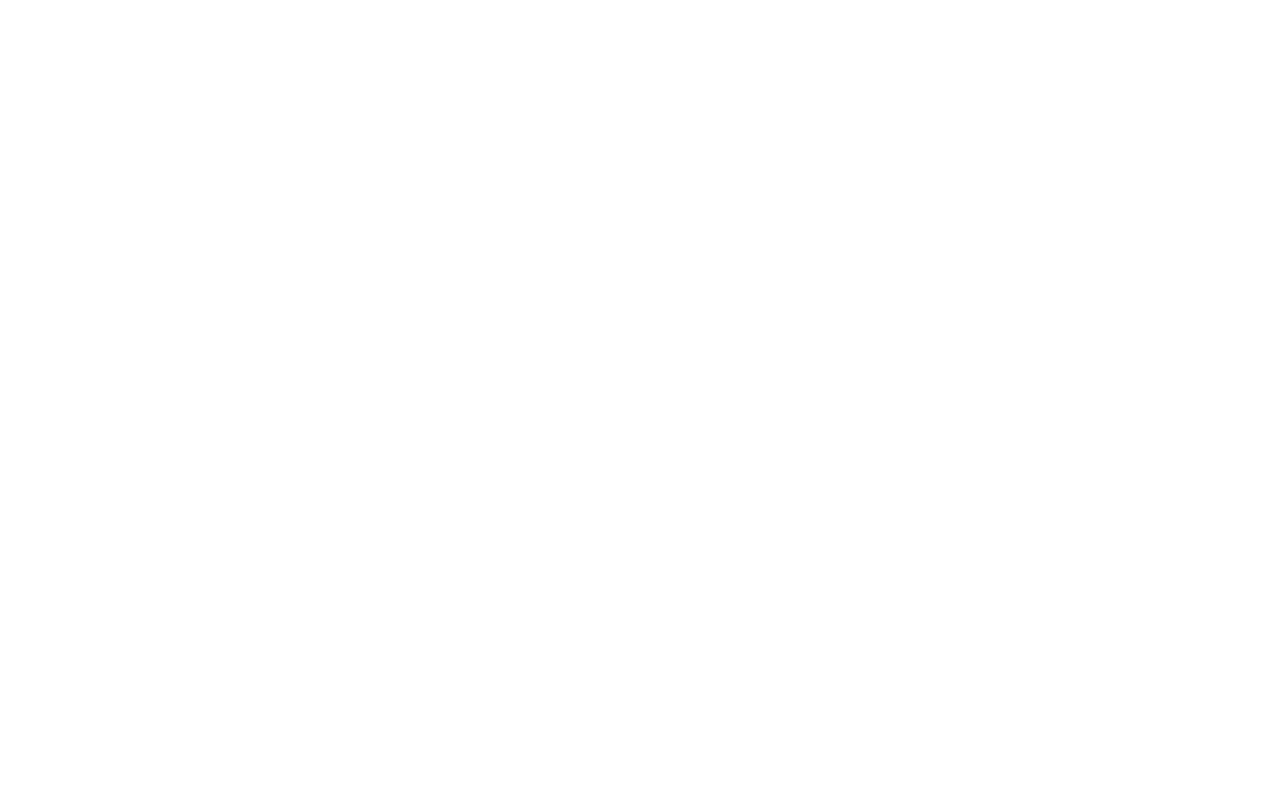
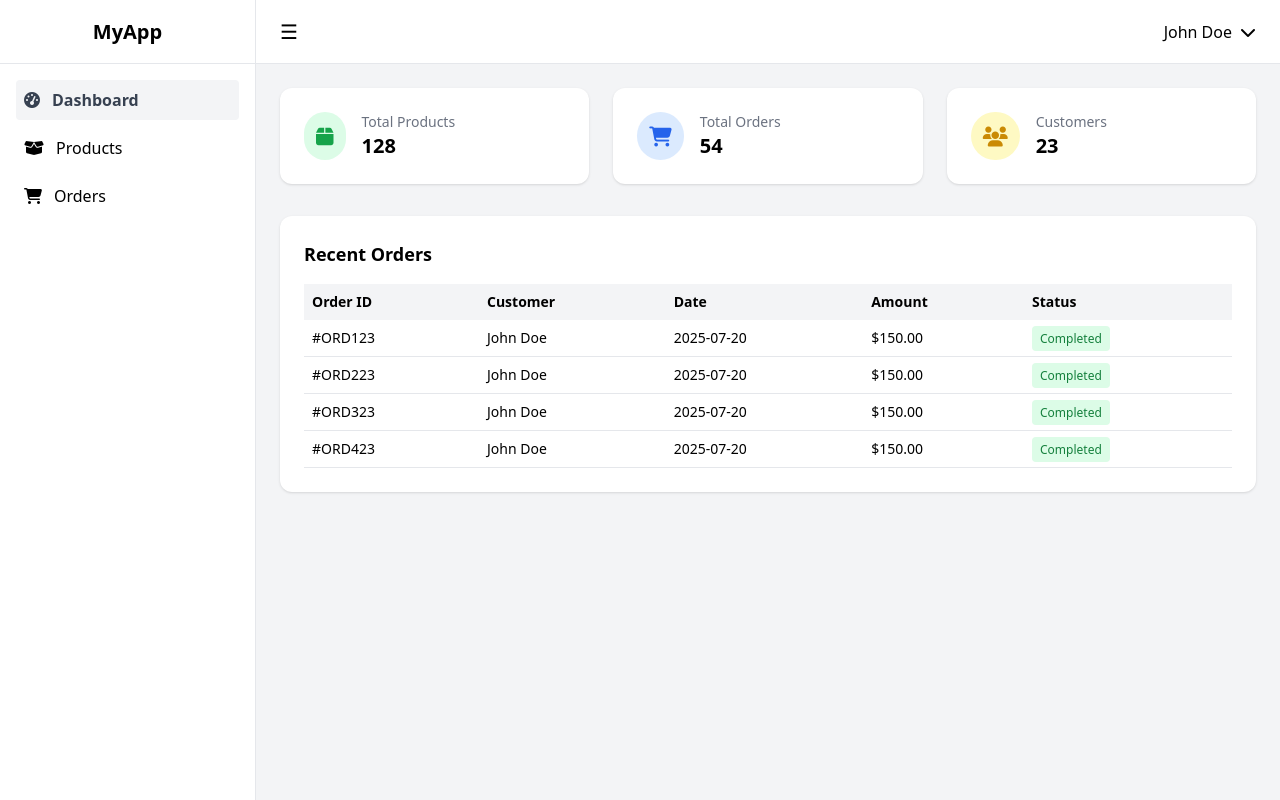
Before and after one commit to asmsayem202/ProductOrderManagementAngular, an Angular app: page /dashboard in a window 1280 px wide. Before the commit this address led to /. Built offline with nearby package versions, Linux system fonts and the light colour scheme; sample sign-in values are in the browser's storage.

Commit message:
feat: add dashboard

```diff
--- a/src/app/app.routes.ts
+++ b/src/app/app.routes.ts
@@ -9,18 +9,19 @@ export const routes: Routes = [
       import('./layout/layout.component').then((m) => m.LayoutComponent),
     canActivate: [authGuard],
     children: [
-      // {
-      //   path: 'dashboard',
-      //   loadComponent: () => import('./pages/dashboard/dashboard.component').then(m => m.DashboardComponent)
-      // },
-      // {
-      //   path: 'products',
-      //   loadComponent: () => import('./pages/products/products.component').then(m => m.ProductsComponent)
-      // },
-      // {
-      //   path: 'orders',
-      //   loadComponent: () => import('./pages/orders/orders.component').then(m => m.OrdersComponent)
-      // }
+      {
+        path: '',
+        pathMatch: 'full',
+        redirectTo: 'dashboard', // ⬅️ default redirect to dashboard
+      },
+      {
+        path: 'dashboard',
+        loadComponent: () =>
+          import('./features/dashboard/dashboard.component').then(
+            (m) => m.DashboardComponent
+          ),
+      },
+      // other children...
     ],
   },
   {
@@ -37,6 +38,6 @@ export const routes: Routes = [
   },
   {
     path: '**',
-    redirectTo: 'dashboard',
+    redirectTo: '', // fallback to the layout (which will redirect to dashboard)
   },
 ];
--- a/src/app/features/dashboard/dashboard.component.html
+++ b/src/app/features/dashboard/dashboard.component.html
@@ -1 +1,61 @@
-<p>dashboard works!</p>
+<div class="grid grid-cols-1 md:grid-cols-3 gap-6 mb-8">
+    <!-- Card 1 -->
+    <div class="bg-white shadow rounded-xl p-6 flex items-center gap-4">
+        <div class="bg-green-100 text-green-600 p-3 rounded-full">
+            <i class="fas fa-box fa-lg"></i>
+        </div>
+        <div>
+            <p class="text-sm text-gray-500">Total Products</p>
+            <p class="text-xl font-semibold">128</p>
+        </div>
+    </div>
+
+    <!-- Card 2 -->
+    <div class="bg-white shadow rounded-xl p-6 flex items-center gap-4">
+        <div class="bg-blue-100 text-blue-600 p-3 rounded-full">
+            <i class="fas fa-shopping-cart fa-lg"></i>
+        </div>
+        <div>
+            <p class="text-sm text-gray-500">Total Orders</p>
+            <p class="text-xl font-semibold">54</p>
+        </div>
+    </div>
+
+    <!-- Card 3 -->
+    <div class="bg-white shadow rounded-xl p-6 flex items-center gap-4">
+        <div class="bg-yellow-100 text-yellow-600 p-3 rounded-full">
+            <i class="fas fa-users fa-lg"></i>
+        </div>
+        <div>
+            <p class="text-sm text-gray-500">Customers</p>
+            <p class="text-xl font-semibold">23</p>
+        </div>
+    </div>
+</div>
+
+<!-- Chart or List -->
+<div class="bg-white shadow rounded-xl p-6">
+    <h2 class="text-lg font-semibold mb-4">Recent Orders</h2>
+    <table class="min-w-full table-auto text-sm">
+        <thead>
+            <tr class="bg-gray-100 text-left">
+                <th class="p-2">Order ID</th>
+                <th class="p-2">Customer</th>
+                <th class="p-2">Date</th>
+                <th class="p-2">Amount</th>
+                <th class="p-2">Status</th>
+            </tr>
+        </thead>
+        <tbody>
+            <tr *ngFor="let order of [1,2,3,4]" class="hover:bg-gray-50 border-b">
+                <td class="p-2">#ORD{{ order }}23</td>
+                <td class="p-2">John Doe</td>
+                <td class="p-2">2025-07-20</td>
+                <td class="p-2">$150.00</td>
+                <td class="p-2">
+                    <span class="bg-green-100 text-green-700 px-2 py-1 rounded text-xs">Completed</span>
+                </td>
+            </tr>
+        </tbody>
+    </table>
+</div>
--- a/src/app/layout/layout.component.html
+++ b/src/app/layout/layout.component.html
@@ -6,10 +6,24 @@
       <span class="text-xl font-bold">MyApp</span>
     </div>
     <nav class="p-4 space-y-2" *ngIf="toggleSidebar">
-      <a routerLink="/dashboard" class="block p-2 rounded hover:bg-gray-200">Dashboard</a>
-      <a routerLink="/products" class="block p-2 rounded hover:bg-gray-200">Products</a>
-      <a routerLink="/orders" class="block p-2 rounded hover:bg-gray-200">Orders</a>
+      <a routerLink="/dashboard" routerLinkActive="bg-gray-100 text-gray-700 font-semibold"
+        class="flex items-center gap-3 p-2 rounded hover:bg-gray-200 transition">
+        <i class="fas fa-tachometer-alt"></i>
+        Dashboard
+      </a>
+      <a routerLink="/products" routerLinkActive="bg-gray-100 text-gray-700 font-semibold"
+        class="flex items-center gap-3 p-2 rounded hover:bg-gray-200 transition">
+        <i class="fas fa-box-open"></i>
+        Products
+      </a>
+      <a routerLink="/orders" routerLinkActive="bg-gray-100 text-gray-700 font-semibold"
+        class="flex items-center gap-3 p-2 rounded hover:bg-gray-200 transition">
+        <i class="fas fa-shopping-cart"></i>
+        Orders
+      </a>
     </nav>
+
+
   </aside>
 
 
```
Also changed, not shown: src/app/features/dashboard/dashboard.component.ts (+4 -5 lines).
